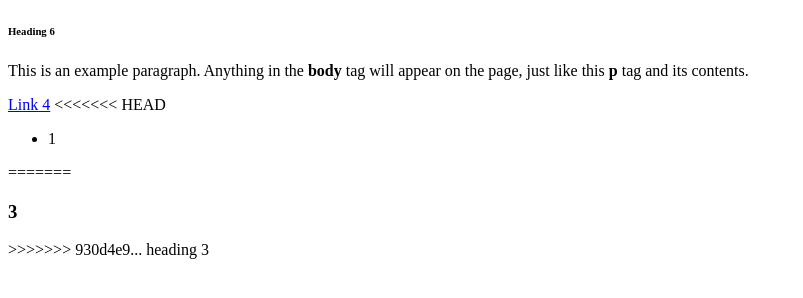
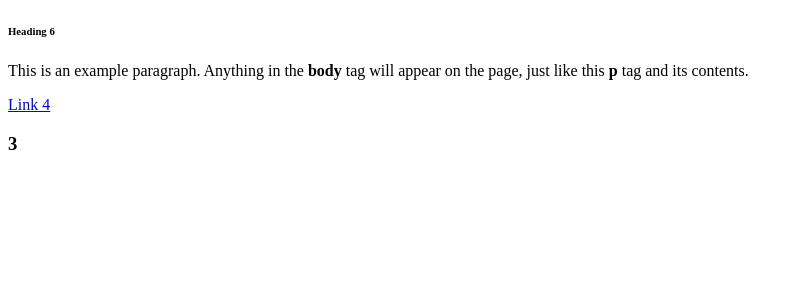
Before and after one commit to DrobnjakS18/Test-Projext, a plain HTML site: page index.html in a window 1280 px wide. Shown: the whole page, without its empty margins (0-803 px from the left). Drawn offline with Linux system fonts and the light colour scheme.

Commit message:
Cherry pick branch href

```diff
--- a/index.html
+++ b/index.html
@@ -8,13 +8,7 @@
     <h6>Heading 6</h6>
     <p>This is an example paragraph. Anything in the <strong>body</strong> tag will appear on the page, just like this <strong>p</strong> tag and its contents.</p>
     <a href="#">Link 4</a>
-<<<<<<< HEAD
-    <ul>
-      <li>1</li>
-    </ul>
-=======
     <h3>3</h3>
->>>>>>> 930d4e9... heading 3
     <script src="js/script.js"></script>
   </body>
 </html>
```
